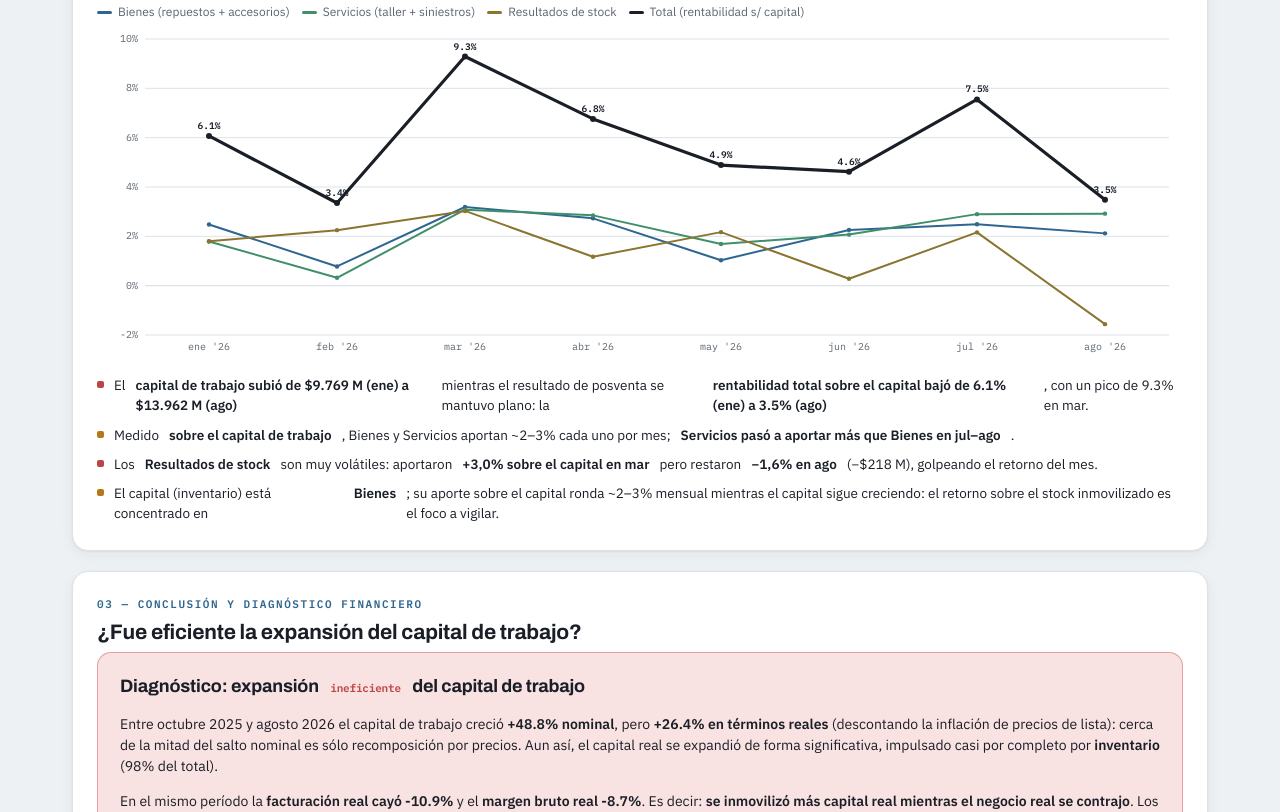
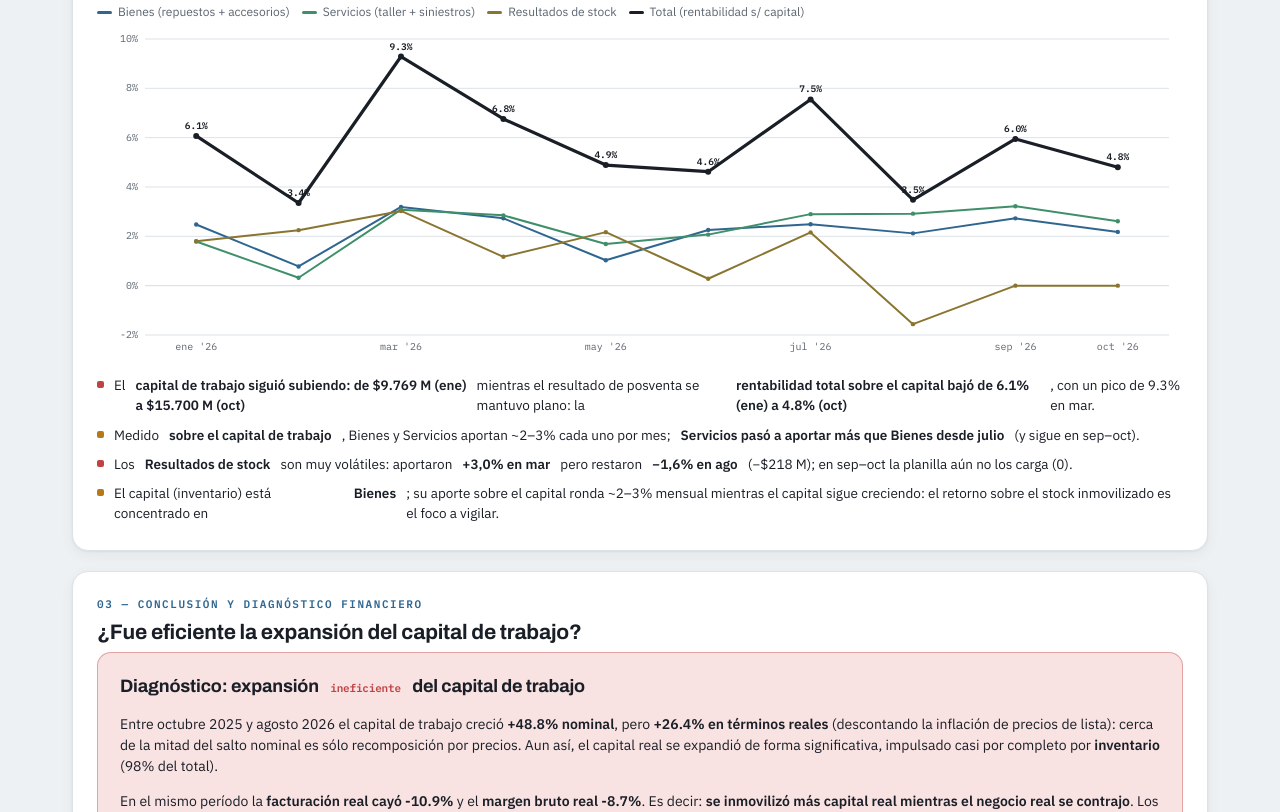
Before and after one commit to tatusaravia02-web/despachos-autocity, a plain HTML site: page capital-de-trabajo.html in a window 1280 px wide. Shown: the part 1752-2564 px from the top of the page. Drawn offline with Linux system fonts and the light colour scheme.

Commit message:
Extiende áreas vs. capital de trabajo a sep/oct 2026 (cuadros VF)
Agrega septiembre y octubre 2026 (cuadros VF) a la Sección 2: resultado
por área (Bienes/Servicios), capital de trabajo total (sep 15.512, oct
15.700) y aporte sobre el capital. Actualiza textos y el período de la
serie a ene 2025 – oct 2026. El capital de trabajo vivo se tomó de la
segunda sección (fila 68) del cuadro, no de la referencia fija.

Co-Authored-By: Claude Opus 4.8 <noreply@anthropic.com>
Claude-Session: https://claude.ai/code/session_01VpjD3E22CD6nMXHPze7yz4

```diff
--- a/capital-de-trabajo.html
+++ b/capital-de-trabajo.html
@@ -83,7 +83,7 @@ footer{color:var(--slate-soft);font-size:11.5px;margin-top:26px;line-height:1.7;
     <h1>Evolución del Capital de Trabajo</h1>
     <p class=sub>¿La expansión del capital de trabajo estuvo justificada por más ventas y mejor margen? Análisis nominal y <b>real (deflactado por inflación de lista)</b>, con foco en octubre&nbsp;2025 → agosto&nbsp;2026.</p>
   </div>
-  <div class=period-badge>Serie <b>ene&nbsp;2025 – ago&nbsp;2026</b> · $ millones</div>
+  <div class=period-badge>Serie <b>ene&nbsp;2025 – oct&nbsp;2026</b> · $ millones</div>
 </header>
 
 <div class=note><span>ℹ️</span><div><b>Alcance y datos.</b> Cifras en <b>$ millones</b>. Universo: <b>Posventa Global</b> (repuestos, taller, siniestros, accesorios) — no incluye 0&nbsp;km. Los valores <b>reales</b> se deflactan con el índice de precios de lista (promedio marcas AUTOCITY, base&nbsp;ago‑26). <b>feb/mar/may‑2026</b> tienen facturación/margen de archivos preliminares (marcas incompletas): se excluyen de ventas/margen, pero su capital de trabajo es completo. La <b>obsolescencia</b> (sección&nbsp;1) mide la composición por antigüedad/rotación del stock de repuestos a costo (total Autocity), tomada de la planilla de aging por marca; oct‑26 es parcial (al 6/10).</div></div>
@@ -102,7 +102,7 @@ footer{color:var(--slate-soft);font-size:11.5px;margin-top:26px;line-height:1.7;
 <section>
   <div class=snum>02 — Rentabilidad por área de posventa</div>
   <h2>Áreas de posventa vs. capital de trabajo (mes a mes)</h2>
-  <p class=lead>Resultado y rentabilidad de cada área de posventa (global Autocity), mes a mes (ene–ago 2026), comparados contra el capital de trabajo total. Bienes = repuestos + accesorios; Servicios = taller + siniestros. El capital es casi todo inventario y no se abre por área en la fuente.</p>
+  <p class=lead>Resultado y rentabilidad de cada área de posventa (global Autocity), mes a mes (ene–oct 2026), comparados contra el capital de trabajo total. Bienes = repuestos + accesorios; Servicios = taller + siniestros. El capital es casi todo inventario y no se abre por área en la fuente.</p>
   <div style="font-size:12px;color:var(--slate);margin:2px 0 6px">Resultado por área ($ millones) · <b>línea negra = capital de trabajo total</b> (eje derecho)</div>
   <div class=legend id=lg5></div>
   <div class=chartbox id=c5a></div>
@@ -308,10 +308,10 @@ function hbarChart(host,items,fmt){
 
 /* ---------- S2 áreas de posventa vs capital de trabajo (mes a mes) ---------- */
 (function(){
-  const L=["ene '26","feb '26","mar '26","abr '26","may '26","jun '26","jul '26","ago '26"];
+  const L=["ene '26","feb '26","mar '26","abr '26","may '26","jun '26","jul '26","ago '26","sep '26","oct '26"];
   // Bienes = Rep CBA + Rep interior + Accesorios ; Servicios = Taller CBA + Taller interior + Siniestros
-  const bienesRes=[242,79,334,306,123,287,308,296], servRes=[175,32,323,319,203,263,359,408], stockRes=[176,228,317,131,260,36,267,-218];
-  const CT=[9769,10124,10479,11189,11995,12687,12367,13962];       // capital de trabajo total
+  const bienesRes=[242,79,334,306,123,287,308,296,423,343], servRes=[175,32,323,319,203,263,359,408,500,410], stockRes=[176,228,317,131,260,36,267,-218,0,0];
+  const CT=[9769,10124,10479,11189,11995,12687,12367,13962,15512,15700];       // capital de trabajo total
   const totalRes=bienesRes.map((b,i)=>b+servRes[i]+stockRes[i]);    // resultado posventa (= suma de los 3 grupos)
   const cB=css("--k-1"),cS=css("--k-3"),cK=css("--k-4"),cT=css("--ink");
   legend(lg5,[{t:"Bienes (repuestos + accesorios)",c:cB},{t:"Servicios (taller + siniestros)",c:cS},{t:"Resultados de stock",c:cK},{t:"Capital de trabajo (total)",c:cT,line:1}]);
@@ -330,9 +330,9 @@ function hbarChart(host,items,fmt){
     yfmt:v=>v+"%",tip:v=>v.toFixed(2)+"%"});
   const row=(i)=>(totalRes[i]/CT[i]*100);
   t5.innerHTML=[
-    ["neg",`El <b>capital de trabajo subió de $9.769 M (ene) a $13.962 M (ago)</b> mientras el resultado de posventa se mantuvo plano: la <b>rentabilidad total sobre el capital bajó de ${row(0).toFixed(1)}% (ene) a ${row(7).toFixed(1)}% (ago)</b>, con un pico de ${row(2).toFixed(1)}% en mar.`],
-    ["neu",`Medido <b>sobre el capital de trabajo</b>, Bienes y Servicios aportan ~2–3% cada uno por mes; <b>Servicios pasó a aportar más que Bienes en jul–ago</b>.`],
-    ["neg",`Los <b>Resultados de stock</b> son muy volátiles: aportaron <b>+3,0% sobre el capital en mar</b> pero restaron <b>−1,6% en ago</b> (−$218 M), golpeando el retorno del mes.`],
+    ["neg",`El <b>capital de trabajo siguió subiendo: de $9.769 M (ene) a $15.700 M (oct)</b> mientras el resultado de posventa se mantuvo plano: la <b>rentabilidad total sobre el capital bajó de ${row(0).toFixed(1)}% (ene) a ${row(9).toFixed(1)}% (oct)</b>, con un pico de ${row(2).toFixed(1)}% en mar.`],
+    ["neu",`Medido <b>sobre el capital de trabajo</b>, Bienes y Servicios aportan ~2–3% cada uno por mes; <b>Servicios pasó a aportar más que Bienes desde julio</b> (y sigue en sep–oct).`],
+    ["neg",`Los <b>Resultados de stock</b> son muy volátiles: aportaron <b>+3,0% en mar</b> pero restaron <b>−1,6% en ago</b> (−$218 M); en sep–oct la planilla aún no los carga (0).`],
     ["neu",`El capital (inventario) está concentrado en <b>Bienes</b>; su aporte sobre el capital ronda ~2–3% mensual mientras el capital sigue creciendo: el retorno sobre el stock inmovilizado es el foco a vigilar.`],
   ].map(([c,h])=>`<li class=${c}>${h}</li>`).join("");
 })();
```
